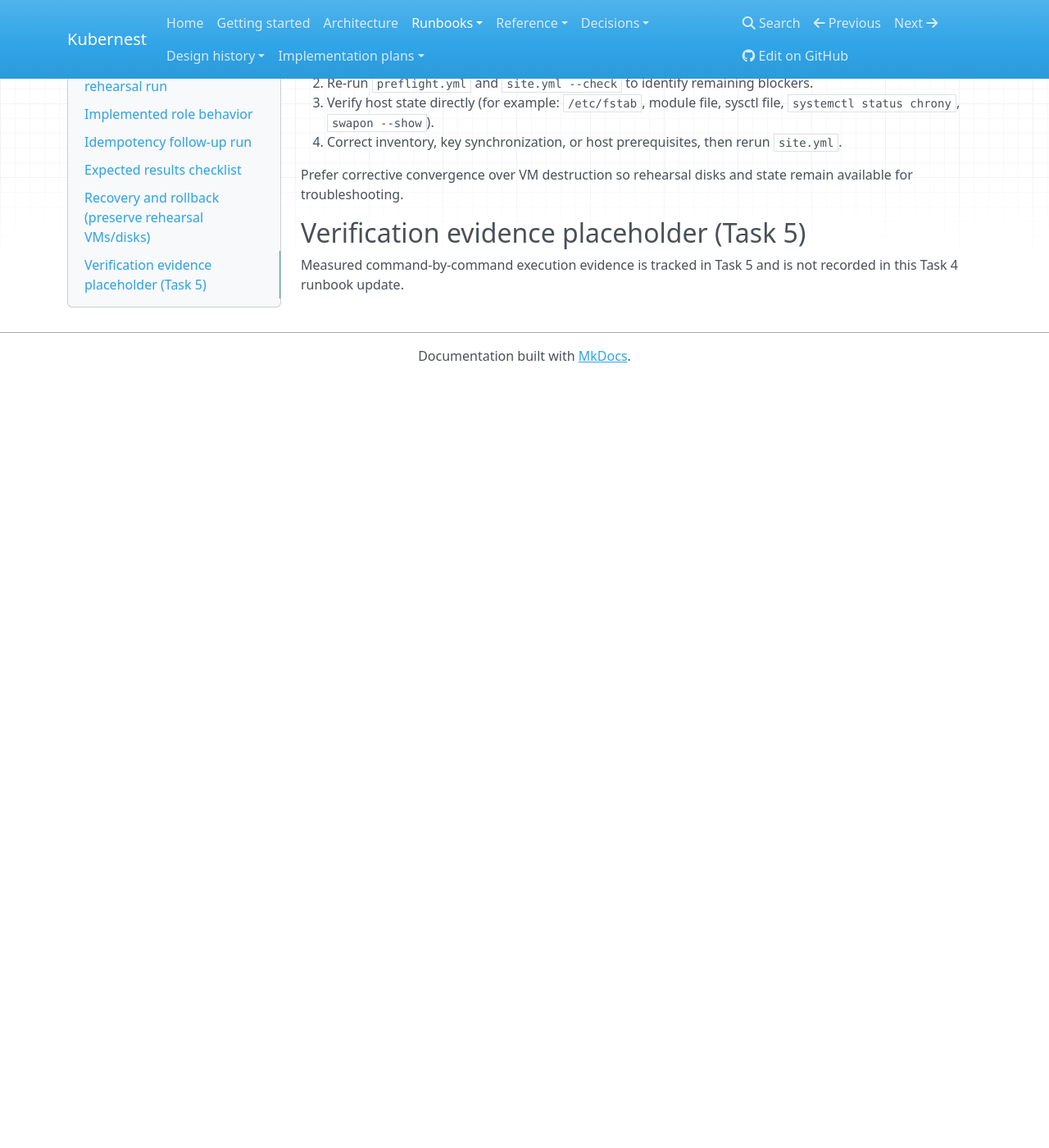
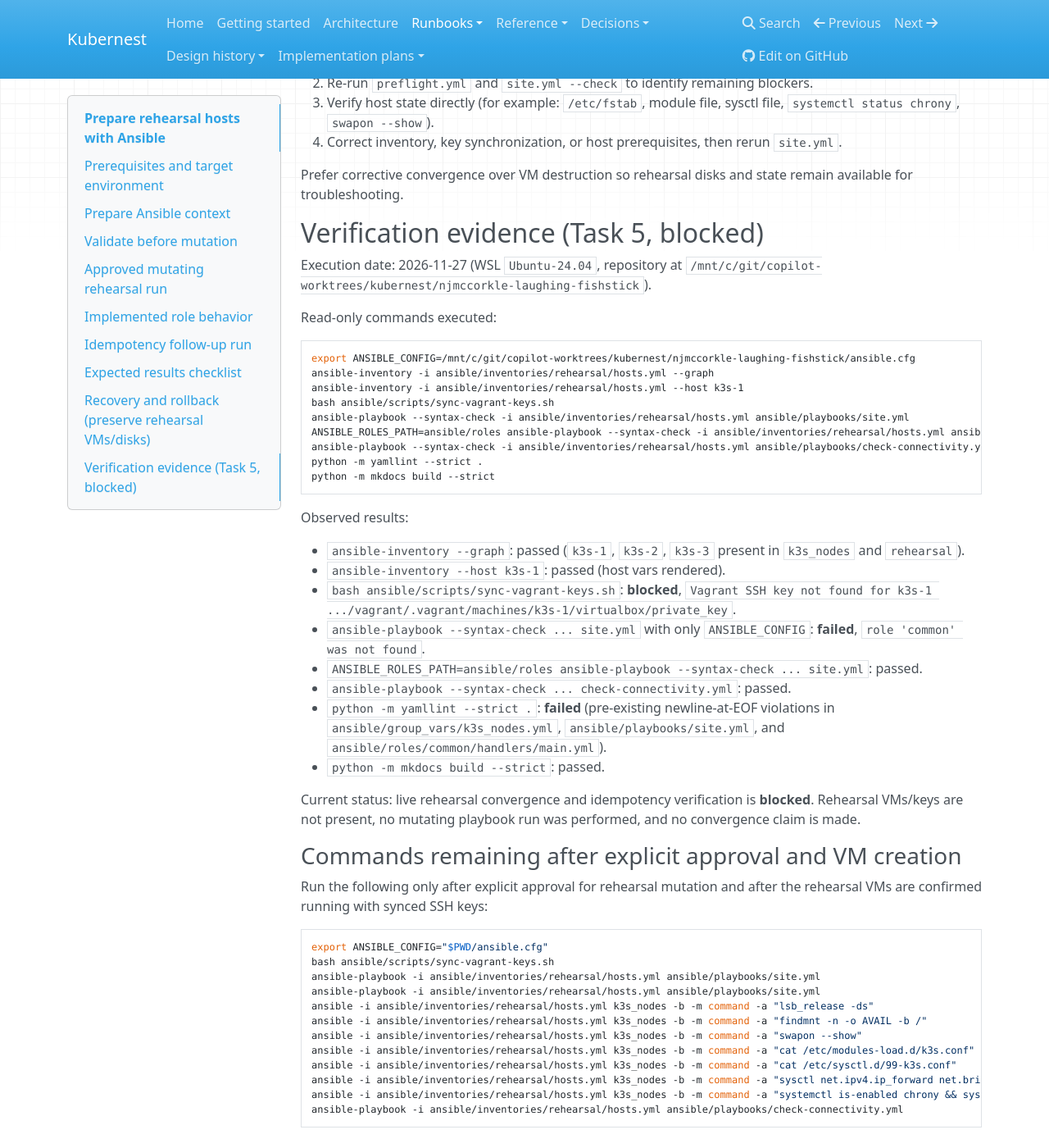
Before and after one commit to njmccorkle/kubernest, an MkDocs documentation site: the page built from docs/runbooks/host-preparation.md, in a window 1280 px wide and 1400 px high, scrolled down 2111 px. Shown: the whole window at 82% size. Built offline with MkDocs 1.6.1, drawn with Linux system fonts in a browser that asks for light colours; nearby versions of some CDN libraries; before the commit the page ends 2573 px from its top, so only the background shows below that.

Commit message:
docs(ansible): record blocked rehearsal verification
Co-authored-by: Copilot App <223556219+Copilot@users.noreply.github.com>

````diff
--- a/docs/runbooks/host-preparation.md
+++ b/docs/runbooks/host-preparation.md
@@ -111,7 +111,62 @@ If a run fails:
 Prefer corrective convergence over VM destruction so rehearsal disks and state
 remain available for troubleshooting.
 
-## Verification evidence placeholder (Task 5)
+## Verification evidence (Task 5, blocked)
 
-Measured command-by-command execution evidence is tracked in Task 5 and is not
-recorded in this Task 4 runbook update.
+Execution date: 2026-11-27 (WSL `Ubuntu-24.04`, repository at
+`/mnt/c/git/copilot-worktrees/kubernest/njmccorkle-laughing-fishstick`).
+
+Read-only commands executed:
+
+```bash
+export ANSIBLE_CONFIG=/mnt/c/git/copilot-worktrees/kubernest/njmccorkle-laughing-fishstick/ansible.cfg
+ansible-inventory -i ansible/inventories/rehearsal/hosts.yml --graph
+ansible-inventory -i ansible/inventories/rehearsal/hosts.yml --host k3s-1
+bash ansible/scripts/sync-vagrant-keys.sh
+ansible-playbook --syntax-check -i ansible/inventories/rehearsal/hosts.yml ansible/playbooks/site.yml
+ANSIBLE_ROLES_PATH=ansible/roles ansible-playbook --syntax-check -i ansible/inventories/rehearsal/hosts.yml ansible/playbooks/site.yml
+ansible-playbook --syntax-check -i ansible/inventories/rehearsal/hosts.yml ansible/playbooks/check-connectivity.yml
+python -m yamllint --strict .
+python -m mkdocs build --strict
+```
+
+Observed results:
+
+- `ansible-inventory --graph`: passed (`k3s-1`, `k3s-2`, `k3s-3` present in
+  `k3s_nodes` and `rehearsal`).
+- `ansible-inventory --host k3s-1`: passed (host vars rendered).
+- `bash ansible/scripts/sync-vagrant-keys.sh`: **blocked**,
+  `Vagrant SSH key not found for k3s-1 .../vagrant/.vagrant/machines/k3s-1/virtualbox/private_key`.
+- `ansible-playbook --syntax-check ... site.yml` with only `ANSIBLE_CONFIG`:
+  **failed**, `role 'common' was not found`.
+- `ANSIBLE_ROLES_PATH=ansible/roles ansible-playbook --syntax-check ... site.yml`:
+  passed.
+- `ansible-playbook --syntax-check ... check-connectivity.yml`: passed.
+- `python -m yamllint --strict .`: **failed** (pre-existing newline-at-EOF
+  violations in `ansible/group_vars/k3s_nodes.yml`,
+  `ansible/playbooks/site.yml`, and `ansible/roles/common/handlers/main.yml`).
+- `python -m mkdocs build --strict`: passed.
+
+Current status: live rehearsal convergence and idempotency verification is
+**blocked**. Rehearsal VMs/keys are not present, no mutating playbook run was
+performed, and no convergence claim is made.
+
+### Commands remaining after explicit approval and VM creation
+
+Run the following only after explicit approval for rehearsal mutation and after
+the rehearsal VMs are confirmed running with synced SSH keys:
+
+```bash
+export ANSIBLE_CONFIG="$PWD/ansible.cfg"
+bash ansible/scripts/sync-vagrant-keys.sh
+ansible-playbook -i ansible/inventories/rehearsal/hosts.yml ansible/playbooks/site.yml
+ansible-playbook -i ansible/inventories/rehearsal/hosts.yml ansible/playbooks/site.yml
+ansible -i ansible/inventories/rehearsal/hosts.yml k3s_nodes -b -m command -a "lsb_release -ds"
+ansible -i ansible/inventories/rehearsal/hosts.yml k3s_nodes -b -m command -a "findmnt -n -o AVAIL -b /"
+ansible -i ansible/inventories/rehearsal/hosts.yml k3s_nodes -b -m command -a "swapon --show"
+ansible -i ansible/inventories/rehearsal/hosts.yml k3s_nodes -b -m command -a "cat /etc/modules-load.d/k3s.conf"
+ansible -i ansible/inventories/rehearsal/hosts.yml k3s_nodes -b -m command -a "cat /etc/sysctl.d/99-k3s.conf"
+ansible -i ansible/inventories/rehearsal/hosts.yml k3s_nodes -b -m command -a "sysctl net.ipv4.ip_forward net.bridge.bridge-nf-call-iptables net.bridge.bridge-nf-call-ip6tables"
+ansible -i ansible/inventories/rehearsal/hosts.yml k3s_nodes -b -m command -a "systemctl is-enabled chrony && systemctl is-active chrony"
+ansible-playbook -i ansible/inventories/rehearsal/hosts.yml ansible/playbooks/check-connectivity.yml
+```
````
Also changed, not shown: .superpowers/sdd/2026-11-27-ansible-host-preparation/task-5-report.md (added, +42 -0 lines).
